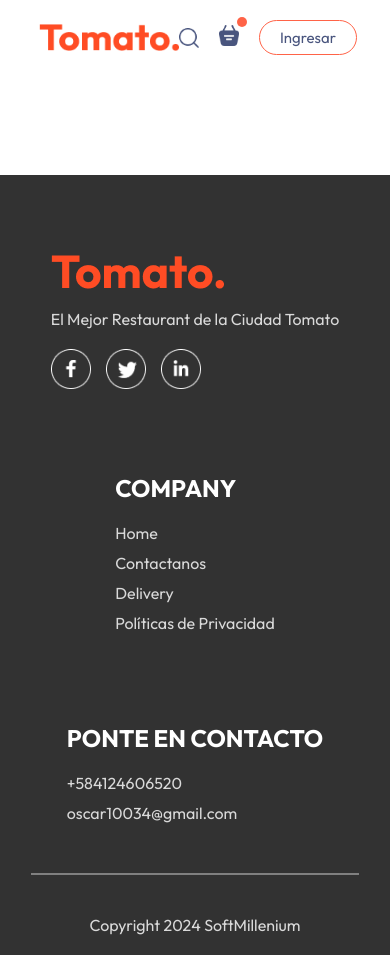
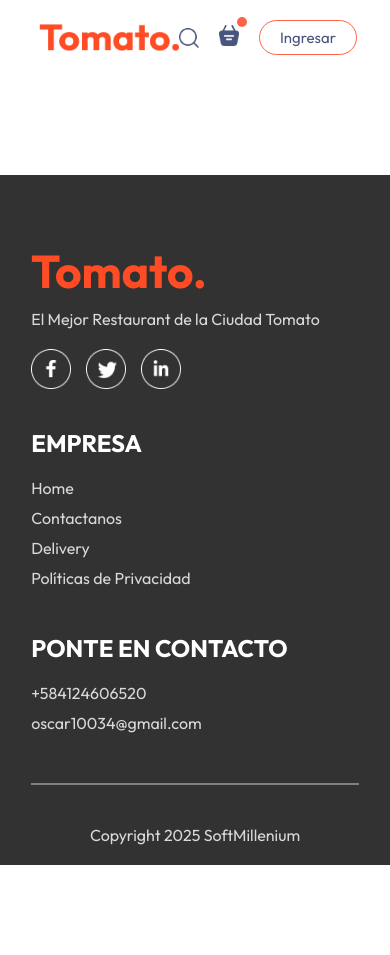
Before and after one commit to crearwebdesign/food, a React (Vite) app: page /order in a window 390 px wide. After the commit the page ends 865 px from the top, so only its background shows below. Built offline with nearby package versions, Linux system fonts and the light colour scheme.

Commit message:
Act030125

```diff
--- a/src/components/Footer/Footer.css
+++ b/src/components/Footer/Footer.css
@@ -57,3 +57,14 @@
     background-color: grey;
     border : none;
  }
+
+ @media (max-width:750px){
+    .footer-content{
+        display: flex;
+        flex-direction: column;
+        gap: 35px;
+    }
+    .footer-copyright{
+        text-align: center;
+    }
+ }
--- a/src/components/Footer/Footer.jsx
+++ b/src/components/Footer/Footer.jsx
@@ -16,7 +16,7 @@ const Footer = () => {
           </div>
         </div>
         <div className="footer-content-center">
-            <h2>COMPANY</h2>
+            <h2>EMPRESA</h2>
             <ul>
                 <li>Home</li>
                 <li>Contactanos</li>
@@ -34,7 +34,7 @@ const Footer = () => {
       </div>
       <hr />
       <p className="footer-copyright">
-        Copyright 2024 SoftMillenium
+        Copyright 2025 SoftMillenium
       </p>
     </div>
   );
--- a/src/components/Navbar/Navbar.jsx
+++ b/src/components/Navbar/Navbar.jsx
@@ -1,6 +1,7 @@
 import React, {useState} from "react";
 import "./Navbar.css";
 import { assets } from "../../assets/assets";
+import { Link } from 'react-router-dom'
 
 const NavBar = () => {
 
@@ -10,10 +11,10 @@ const [menu, setMenu] = useState("Menu");
     <div className="navbar">
       <img src={assets.logo} alt="" className="logo" />
       <ul className="navbar-menu">
-        <li onClick={()=>setMenu("Home")} className={menu==="Home"?"active":""}>Home</li>
-        <li onClick={()=>setMenu("Menu")} className={menu==="Menu"?"active":""}>Menu</li>
-        <li onClick={()=>setMenu("Movil-App")} className={menu==="Movil-App"?"active":""}>Movil-App</li>
-        <li onClick={()=>setMenu("Contactanos")} className={menu==="Contactanos"?"active":""}>Contactanos</li>
+        <Link to='/' onClick={()=>setMenu("Home")} className={menu==="Home"?"active":""}>Home</Link>
+        <a href="#explore-menu" onClick={()=>setMenu("Menu")} className={menu==="Menu"?"active":""}>Menu</a>
+        <a href="#app-download" onClick={()=>setMenu("Movil-App")} className={menu==="Movil-App"?"active":""}>Movil-App</a>
+        <a href="#footer" onClick={()=>setMenu("Contactanos")} className={menu==="Contactanos"?"active":""}>Contactanos</a>
       </ul>
       <div className="navbar-right">
         <img src={assets.search_icon} alt="" />
--- a/src/index.css
+++ b/src/index.css
@@ -6,6 +6,7 @@
   margin: 0;
   box-sizing: border-box;
   font-family: Outfit;
+  scroll-behavior: smooth;
 }
 
 
```
